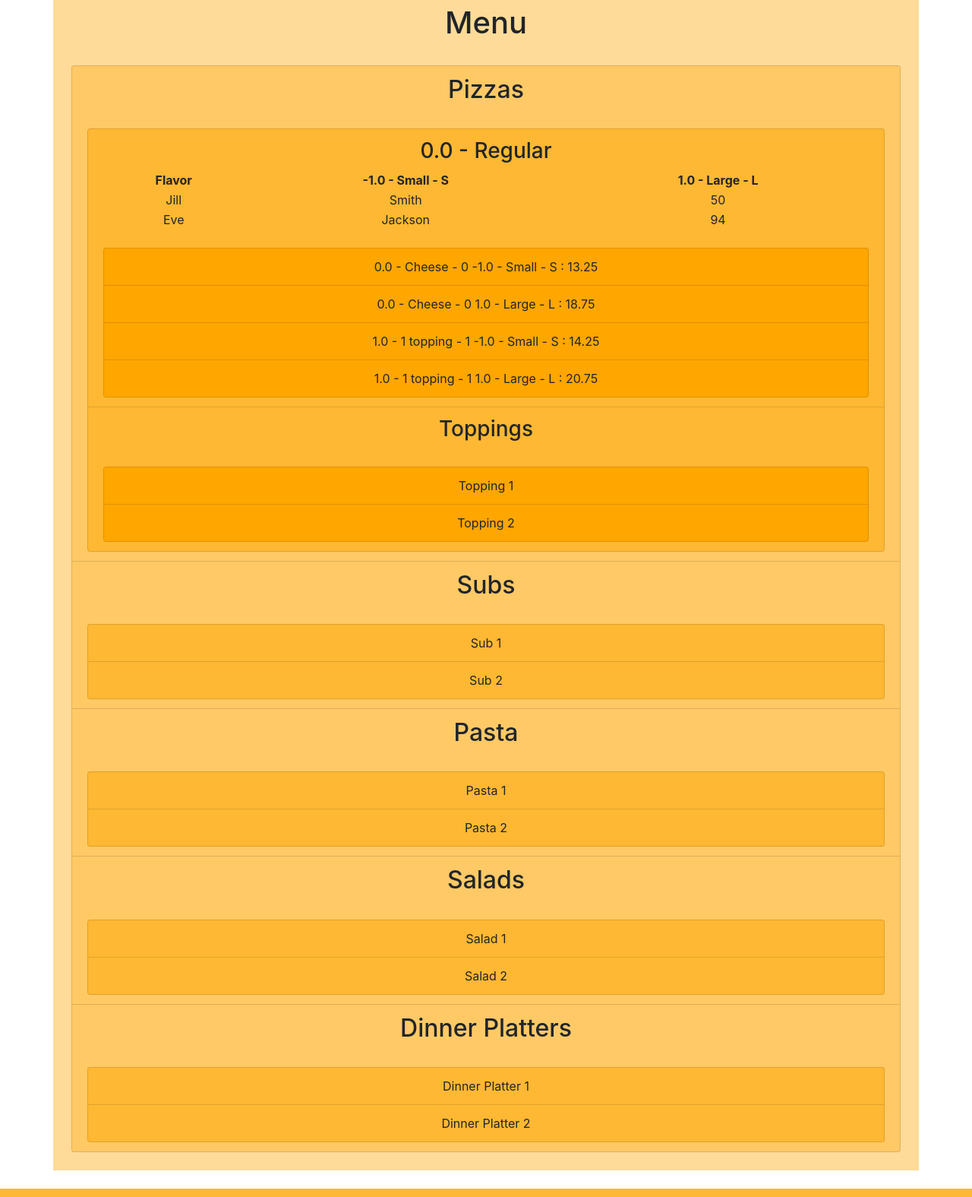
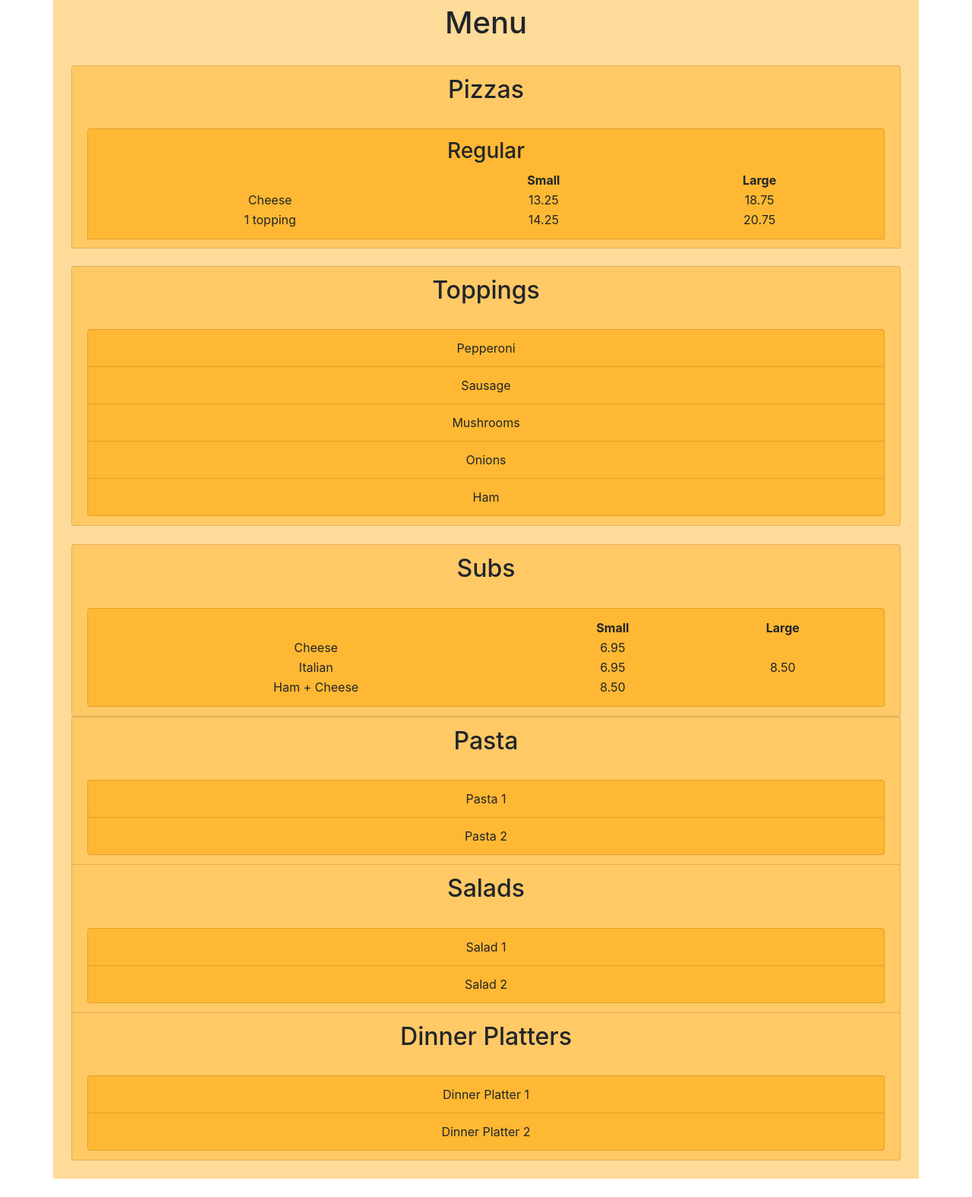
Before and after one commit to navetech/work, a Django app: page / in a window 1280 px wide. Shown: the part 174-1749 px from the top of the page at 76% size. Run offline with Django 3.2, Linux system fonts and the light colour scheme; a user stored in the database is signed in; data comes from the database, SQL or seed files in the repository; both versions use the stored data as it was after the commit; some libraries are stand-ins or nearby versions.

Commit message:
Continue implementing menu page

```diff
--- a/pizza/project3/orders/templates/orders/menu.html
+++ b/pizza/project3/orders/templates/orders/menu.html
@@ -21,73 +21,74 @@
         <li class="list-group-item ln-container01">
             <h2>Pizzas</h2>
             <div class="ln-group-divider"></div>
-            {% regroup pizzas by pizza_type as pizza_types_list %}
+            {% for type_pizza in types_pizzas %}
                 <ul class="list-group pt-4">
-                {% for pizza_type in pizza_types_list %}
                     <li class="list-group-item ln-container02">
-                        <h3>{{ pizza_type.grouper }}</h3>
+                        <h3>{{ type_pizza.type.name }}</h3>
                         <table style="width:100%">
                             <tr>
-                              <th>Flavor</th>
-                              {% for size in sizes %}
-                                <th>{{ size }}</th>
+                                <th></th>
+                                {% for size_type_pizza in type_pizza.sizes %}
+                                    <th>{{ size_type_pizza.size.name }}</th>
                                 {% endfor %}
                             </tr>
+                            {% for flavor_type_pizza in type_pizza.flavors %}
                                 <tr>
-                              <td>Jill</td>
-                              <td>Smith</td>
-                              <td>50</td>
+                                    <td>{{ flavor_type_pizza.flavor.name }}</td>
+                                    {% for size_flavor_type_pizza in flavor_type_pizza.sizes %}
+                                        <td>{{ size_flavor_type_pizza.price }}</td>
+                                    {% endfor %}
                                 </tr>
-                            <tr>
-                              <td>Eve</td>
-                              <td>Jackson</td>
-                              <td>94</td>
-                            </tr>
+                            {% endfor %}
                         </table>
+                    </li>
+                    <div class="ln-group-divider"></div>
+                </ul>
+            {% endfor %}
 
+            <div class="ln-group-divider"></div>
+        </li>
 
         <ul class="list-group pt-4">
-                                {% for pizza in pizza_type.list %}
-                                        <li class="list-group-item ln-container03">
-                                            {{ pizza.flavor }} {{ pizza.pizza_size }} : {{ pizza.price }}
+            <li class="list-group-item ln-container01">
+                <h2>Toppings</h2>
+                <ul class="list-group pt-4">
+                    {% for topping in toppings %}
+                        <li class="list-group-item ln-container02">
+                            {{ topping.name }}
                         </li>
                     {% endfor %}
                 </ul>
             </li>
-                    <div class="ln-group-divider"></div>
-                {% endfor %}
+        </ul>
 
         <div class="ln-group-divider"></div>
 
-                <div class="ln-group-divider"></div>
-
+        <ul class="list-group pt-4">
+            <li class="list-group-item ln-container01">
+                <h2>Subs</h2>
+                <ul class="list-group pt-4">
                     <li class="list-group-item ln-container02">
-                    <h3>Toppings</h3>
-                    <ul class="list-group pt-4">
-                        <li class="list-group-item ln-container03">
-                            Topping 1
-                        </li>
-                        <li class="list-group-item ln-container03">
-                            Topping 2
+                        <table style="width:100%">
+                            <tr>
+                                <th></th>
+                                {% for size_sub in sizes_subs %}
+                                    <th>{{ size_sub.size.name }}</th>
+                                {% endfor %}
+                            </tr>
+                            {% for flavor_sub in flavors_subs %}
+                                <tr>
+                                    <td>{{ flavor_sub.flavor.name }}</td>
+                                    {% for size_flavor_sub in flavor_sub.sizes %}
+                                        <td>{{ size_flavor_sub.price }}</td>
+                                    {% endfor %}
+                                </tr>
+                            {% endfor %}
+                        </table>
                     </li>
                 </ul>
             </li>
         </ul>
-        </li>
-
-        <div class="ln-group-divider"></div>
-
-        <li class="list-group-item ln-container01">
-            <h2>Subs</h2>
-            <ul class="list-group pt-4">
-                <li class="list-group-item ln-container02">
-                    Sub 1
-                </li>
-                <li class="list-group-item ln-container02">
-                    Sub 2
-                </li>
-            </ul>
-        </li>
 
         <div class="ln-group-divider"></div>
 
--- a/pizza/project3/orders/views.py
+++ b/pizza/project3/orders/views.py
@@ -21,16 +21,89 @@ def index(request):
     if not request.user.is_authenticated:
         return HttpResponseRedirect(reverse("login"))
     else:
-        sizes = Size.objects.all()
-        pizza_types = PizzaType.objects.all()
-        pizza_flavors = PizzaFlavor.objects.all()
-        pizzas = Pizza.objects.all()
+        item_types = PizzaType.objects.all()
+        item_flavors = PizzaFlavor.objects.all()
+        item_sizes = Size.objects.all()
+        items = Pizza.objects.all()
+
+        page_types_pizzas = []
+        for item_type in item_types:
+
+            page_flavors_types_items = []
+            page_sizes_types_items = []
+            for item_flavor in item_flavors:
+
+                page_sizes_flavors_types_items = []
+                for item_size in item_sizes:
+
+                    for item in items:
+                        if  item.pizza_type == item_type and item.flavor == item_flavor and item.pizza_size == item_size:
+                            page_sizes_flavors_types_items.append({
+                                "size": item_size,
+                                "price": item.price,
+                                })
+
+                            if not {"size": item_size} in page_sizes_types_items:
+                                page_sizes_types_items.append({
+                                    "size": item_size,
+                                })
+
+                            break
+
+                if len(page_sizes_flavors_types_items) > 0:
+                    page_flavors_types_items.append({
+                        "flavor": item_flavor,
+                        "sizes": page_sizes_flavors_types_items,
+                        })
+
+            if len(page_flavors_types_items) > 0 and len(page_sizes_types_items) > 0:
+                page_types_pizzas.append({
+                "type": item_type,
+                "flavors": page_flavors_types_items,
+                "sizes": page_sizes_types_items,
+                })
+
+
+        toppings = Topping.objects.all()
+
+
+        item_flavors = SubFlavor.objects.all()
+        items = Sub.objects.all()
+
+        page_flavors_subs = []
+        page_sizes_subs = []
+        for item_flavor in item_flavors:
+
+            page_sizes_flavors_items = []
+            for item_size in item_sizes:
+
+                for item in items:
+                    if item.flavor == item_flavor and item.sub_size == item_size:
+                        page_sizes_flavors_items.append({
+                                "size": item_size,
+                                "price": item.price,
+                                })
+
+                        if not {"size": item_size} in page_sizes_subs:
+                            page_sizes_subs.append({
+                                "size": item_size,
+                            })
+
+                        break
+
+            if len(page_sizes_flavors_items) > 0:
+                page_flavors_subs.append({
+                    "flavor": item_flavor,
+                    "sizes": page_sizes_flavors_items,
+                    })
+
+
         context = {
             "message": f"Hello, {request.user}",
-            "sizes": sizes,
-            "pizza_types": pizza_types,
-            "pizza_flavors": pizza_flavors,
-            "pizzas": pizzas
+            "types_pizzas": page_types_pizzas,
+            "toppings": toppings,
+            "flavors_subs": page_flavors_subs,
+            "sizes_subs": page_sizes_subs,
         }
         return render(request, "orders/menu.html", context)
 
```
Also changed, not shown: pizza/project3/db.sqlite3. Lines whose indentation alone changed are shown as unchanged.
